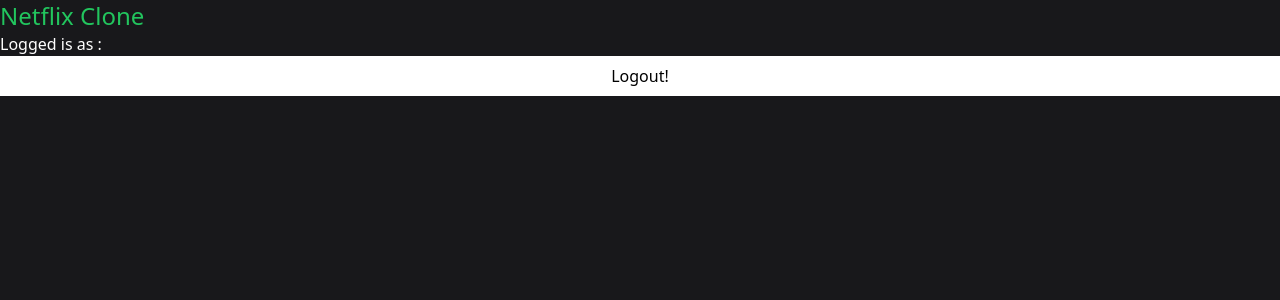
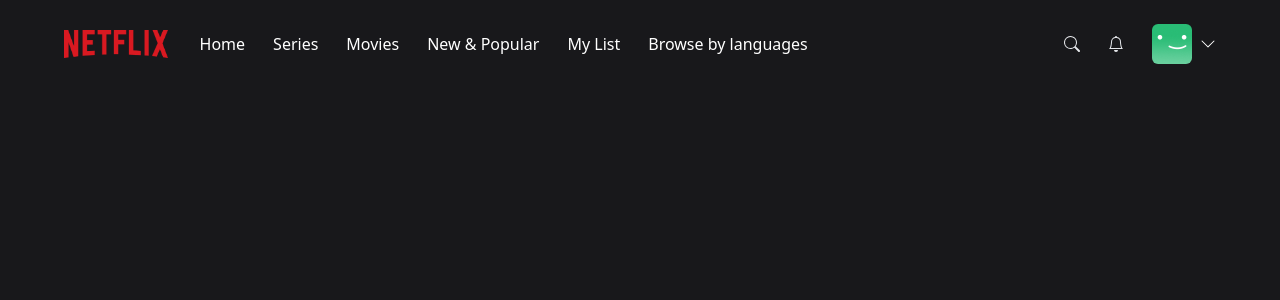
Before and after one commit to Bonattii/netflix-clone, a Next.js app: page / in a window 1280 px wide. Shown: the top 300 px of the page. Built offline with nearby package versions, Linux system fonts and the light colour scheme; no server answers; the database is empty; sample sign-in values are in the browser's storage.

Commit message:
Create navbar

```diff
--- /dev/null
+++ b/components/AccountMenu.tsx
@@ -0,0 +1,39 @@
+import React from 'react';
+import { signOut } from 'next-auth/react';
+
+interface AccountMenuProps {
+  visible?: boolean;
+}
+
+const AccountMenu: React.FC<AccountMenuProps> = ({ visible }) => {
+  if (!visible) return null;
+
+  return (
+    <div className="bg-black w-56 absolute top-14 right-0 py-5 flex-col border-2 border-gray-800 flex">
+      <div className="flex flex-col gap-3">
+        <div className="px-3 group/item flex gap-3 items-center w-full">
+          <img
+            className="w-8 rounded-md"
+            src="/images/default-green.png"
+            alt="Profile"
+          />
+
+          <p className="text-white text-sm group-hover/item:underline">
+            Username
+          </p>
+        </div>
+
+        <hr className="bg-gray-600 border-0 h-px my-4" />
+
+        <div
+          onClick={() => signOut()}
+          className="px-3 text-center text-white text-sm hover:underline"
+        >
+          Sign out of Netflix
+        </div>
+      </div>
+    </div>
+  );
+};
+
+export default AccountMenu;
--- /dev/null
+++ b/components/MobileMenu.tsx
@@ -0,0 +1,35 @@
+import React from 'react';
+
+interface MobileMenuProps {
+  visible?: boolean;
+}
+
+const navItems = [
+  { name: 'Home' },
+  { name: 'Series' },
+  { name: 'Movies' },
+  { name: 'New & Popular' },
+  { name: 'My List' },
+  { name: 'Browse by languages' }
+];
+
+const MobileMenu: React.FC<MobileMenuProps> = ({ visible }) => {
+  if (!visible) return null;
+
+  return (
+    <div className="bg-black w-56 absolute top-8 left-0 py-5 flex flex-col border-2 border-gray-800">
+      <div className="flex flex-col gap-4">
+        {navItems.map(item => (
+          <div
+            key={item.name}
+            className="px-3 text-center text-white hover:underline"
+          >
+            {item.name}
+          </div>
+        ))}
+      </div>
+    </div>
+  );
+};
+
+export default MobileMenu;
--- /dev/null
+++ b/components/Navbar.tsx
@@ -0,0 +1,110 @@
+import { useCallback, useEffect, useState } from 'react';
+import { BsChevronDown, BsSearch, BsBell } from 'react-icons/bs';
+
+import NavbarItem from './NavbarItem';
+import MobileMenu from './MobileMenu';
+import AccountMenu from './AccountMenu';
+
+const TOP_OFFSET = 66;
+
+const navItems = [
+  { name: 'Home' },
+  { name: 'Series' },
+  { name: 'Movies' },
+  { name: 'New & Popular' },
+  { name: 'My List' },
+  { name: 'Browse by languages' }
+];
+
+const Navbar = () => {
+  const [showMobileMenu, setShowMobileMenu] = useState(false);
+  const [showAccountMenu, setShowAccountMenu] = useState(false);
+  const [showBackground, setShowBackground] = useState(false);
+
+  useEffect(() => {
+    const handleScroll = () => {
+      window.scrollY >= TOP_OFFSET
+        ? setShowBackground(true)
+        : setShowBackground(false);
+    };
+
+    window.addEventListener('scroll', handleScroll);
+
+    // Remove the scroll listener
+    return () => {
+      window.removeEventListener('scroll', handleScroll);
+    };
+  }, []);
+
+  // Handle the mobile menu toggle
+  const toggleMobileMenu = useCallback(() => {
+    setShowMobileMenu(current => !current);
+  }, []);
+
+  // Handle the account menu toggle
+  const toggleAccountMenu = useCallback(() => {
+    setShowAccountMenu(current => !current);
+  }, []);
+
+  return (
+    <nav className="w-full fixed z-40">
+      <div
+        className={`px-4 lg:px-16 py-6 flex items-center transition duration-500 ${
+          showBackground ? 'bg-zinc-900 bg-opacity-90 ' : ''
+        }`}
+      >
+        <img className="h-4 lg:h-7" src="/images/logo.png" alt="Logo" />
+
+        <div className="ml-8 gap-7 hidden lg:flex">
+          {navItems.map(item => (
+            <NavbarItem key={item.name} label={item.name} />
+          ))}
+        </div>
+
+        <div
+          onClick={toggleMobileMenu}
+          className="lg:hidden flex flex-row items-center gap-2 ml-8 cursor-pointer relative"
+        >
+          <p className="text-white text-sm">Browse</p>
+
+          <BsChevronDown
+            className={`text-white transition ${
+              showMobileMenu ? 'rotate-180' : 'rotate-0'
+            }`}
+          />
+
+          <MobileMenu visible={showMobileMenu} />
+        </div>
+
+        <div className="flex ml-auto gap-7 items-center">
+          <div className="text-gray-200 hover:text-gray-300 cursor-pointer transition">
+            <BsSearch />
+          </div>
+
+          <div className="text-gray-200 hover:text-gray-300 cursor-pointer transition">
+            <BsBell />
+          </div>
+
+          <div
+            onClick={toggleAccountMenu}
+            className="flex items-center gap-2 cursor-pointer relative"
+          >
+            <div className="w-6 h-6 lg:w-10 lg:h-10 rounded-md overflow-hidden">
+              <img src="/images/default-green.png" alt="Profile" />
+            </div>
+
+            <BsChevronDown
+              className={`text-white transition ${
+                showAccountMenu ? 'rotate-180' : 'rotate-0'
+              }`}
+            />
+
+            <AccountMenu visible={showAccountMenu} />
+          </div>
+        </div>
+      </div>
+    </nav>
+  );
+};
+
+export default Navbar;
--- /dev/null
+++ b/components/NavbarItem.tsx
@@ -0,0 +1,15 @@
+import React from 'react';
+
+interface NavbarItemProps {
+  label: string;
+}
+
+const NavbarItem: React.FC<NavbarItemProps> = ({ label }) => {
+  return (
+    <div className="text-white cursor-pointer hover:text-gray-300 transition">
+      {label}
+    </div>
+  );
+};
+
+export default NavbarItem;
--- a/pages/index.tsx
+++ b/pages/index.tsx
@@ -1,7 +1,7 @@
 import { NextPageContext } from 'next';
-import { getSession, signOut } from 'next-auth/react';
+import { getSession } from 'next-auth/react';
 
-import useCurrentUser from '../hooks/useCurrentUser';
+import Navbar from '../components/Navbar';
 
 // Check if the user is logged, if its not redirect to the auth page
 export async function getServerSideProps(context: NextPageContext) {
@@ -23,15 +23,9 @@
 }
 
 export default function Home() {
-  const { data: user } = useCurrentUser();
-
   return (
     <>
-      <h1 className="text-2xl text-green-500">Netflix Clone</h1>
-      <p className="text-white">Logged is as : {user?.name}</p>
-      <button onClick={() => signOut()} className="h-10 w-full bg-white">
-        Logout!
-      </button>
+      <Navbar />
     </>
   );
 }
```
